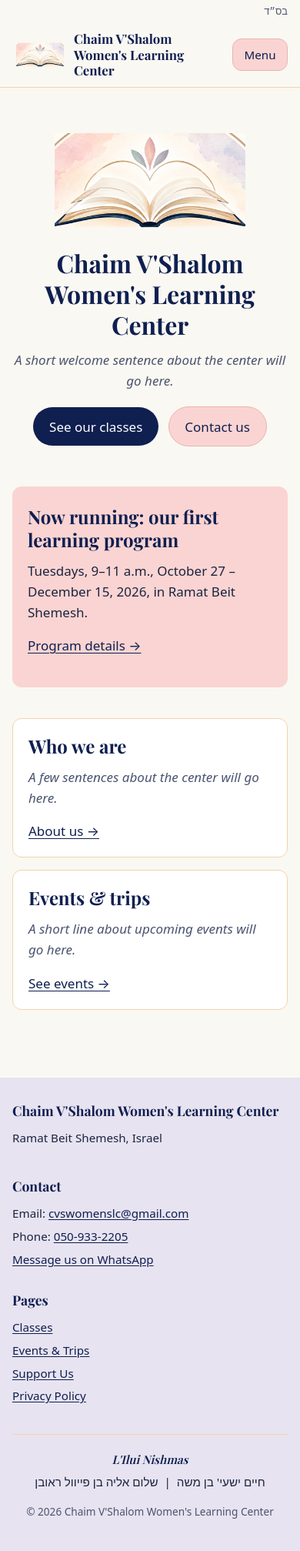
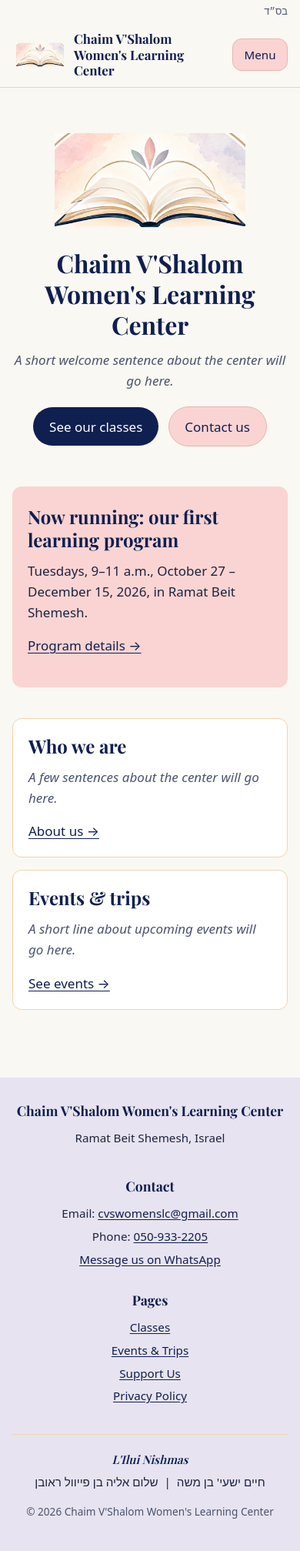
Before and after one commit to mos26613/ChaimVshalom, a Jekyll site: the page built from index.html, in a window 390 px wide. Shown: the whole page at 77% size. Built offline with Jekyll 4.4.1, drawn with Linux system fonts in a browser that asks for light colours; some web fonts are replaced.

Commit message:
Center the footer on phones and tablets
Below the 48rem breakpoint the footer sections stack in one column and
were left-aligned, leaving the right side empty. They are now centered;
wider screens keep the left-aligned three-column layout.

Co-Authored-By: Claude Opus 5.5 <noreply@anthropic.com>
Claude-Session: https://claude.ai/code/session_011TyGoYBZmHuJ2s6fCWnYGE

```diff
--- a/css/style.css
+++ b/css/style.css
@@ -313,10 +313,13 @@ main {
 }
 
 /* ---------- Footer ---------- */
+/* On phones and tablets the footer sections are stacked, so they are centered
+   to use the full width. Wider screens switch to three columns (see below). */
 .site-footer {
   background: var(--color-lavender);
   padding: 2rem 0 1.5rem;
   font-size: 0.95rem;
+  text-align: center;
 }
 
 .footer-columns {
@@ -404,5 +407,6 @@ main {
 
   .footer-columns {
     grid-template-columns: repeat(3, 1fr);
+    text-align: left;
   }
 }
```
